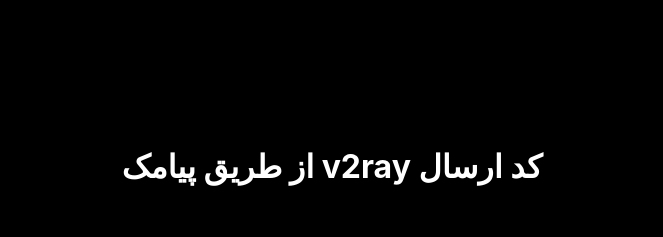
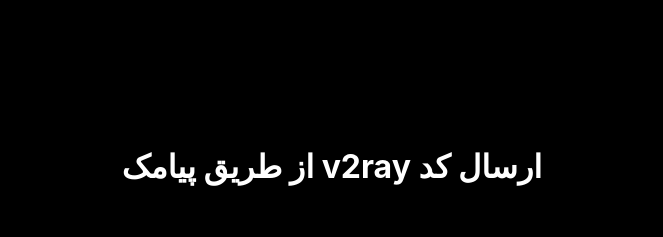
Before and after one commit to ho33ein74/v2ray-hash, a plain HTML site: page index.html in a window 1280 px wide. Shown: the top 237 px of the page, without its empty margins (308-971 px from the left). Drawn offline with Linux system fonts and the light colour scheme.

Commit message:
Update index.html

```diff
--- a/index.html
+++ b/index.html
@@ -11,7 +11,7 @@
 <body>
   <div class="container">
     <header>
-      <h1> کد ارسال v2ray از طریق پیامک</h1>
+      <h1> ارسال کد v2ray از طریق پیامک</h1>
     </header>
     <div class="tabs">
       <button class="tab-button active" data-tab="encode">هش کردن</button>
```
